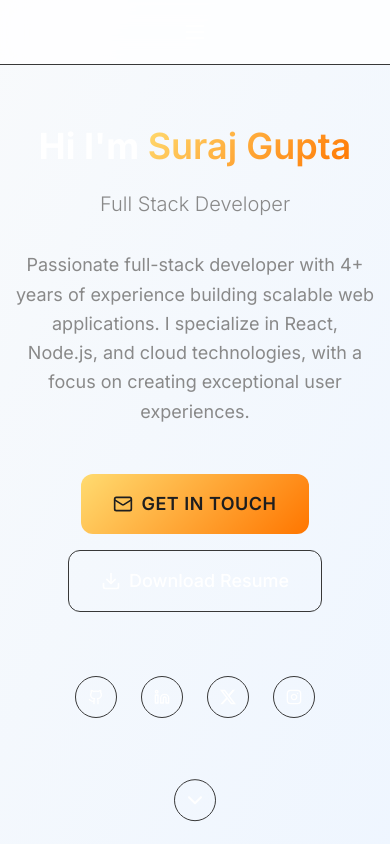
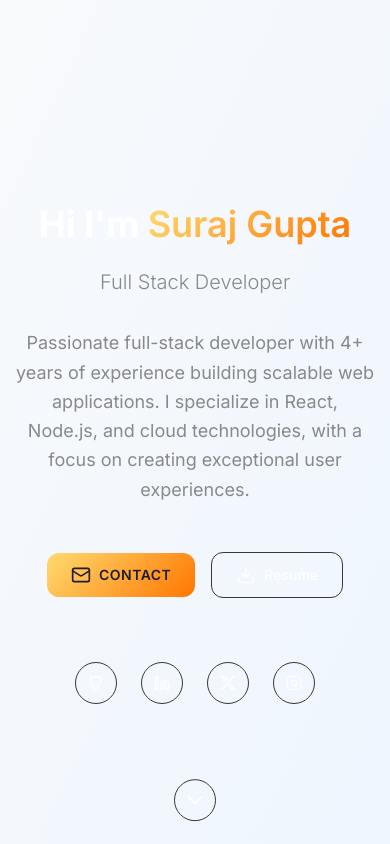
Before and after one commit to suraj5969/portfolio, a React (Vite) app: page / in a window 390 px wide. Shown: the top 844 px of the page. Built offline with nearby package versions, Linux system fonts and the light colour scheme.

Commit message:
make mobile frendily

```diff
--- a/src/App.tsx
+++ b/src/App.tsx
@@ -6,6 +6,8 @@ import Experience from "./components/Experience";
 import Projects from "./components/Projects";
 // import Contact from "./components/Contact";
 import Footer from "./components/Footer";
+import InfoCard from "./components/InfoCard";
+import { motion } from "framer-motion";
 
 function App() {
   return (
@@ -18,6 +20,23 @@ function App() {
         <Experience />
         <Projects />
         {/* <Contact /> */}
+        <div className="md:hidden section w-72 mx-auto">
+          <motion.div
+            initial={{ opacity: 0, y: 20 }}
+            whileInView={{ opacity: 1, y: 0 }}
+            transition={{ duration: 0.8 }}
+            viewport={{ once: true }}
+            className="text-center mb-16"
+          >
+            <h2 className="text-3xl md:text-4xl font-bold mb-4">
+              Get In <span className="gradient-text">Touch</span>
+            </h2>
+            <p className="text-lg text-muted-foreground max-w-2xl mx-auto">
+              I&apos;m always open to discussing new opportunities and interesting projects
+            </p>
+          </motion.div>
+          <InfoCard />
+        </div>
       </div>
       <Footer />
     </main>
--- a/src/components/About.tsx
+++ b/src/components/About.tsx
@@ -48,7 +48,7 @@ const About = () => {
           className="mx-auto"
         >
           <div className="grid md:grid-cols-4 gap-8 items-start ">
-            <div className="col-span-1 md:col-span-1">
+            <div className="col-span-1 md:col-span-1 hidden md:block">
               <Sticky innerZ={100} className="w-72" top={navHeight || 80}>
                 <InfoCard />
               </Sticky>
@@ -72,7 +72,7 @@ const About = () => {
                   modern design patterns, and staying up-to-date with the latest technologies.
                 </p>
 
-                <div className="grid grid-cols-2 gap-6">
+                <div className="grid grid-cols-2 gap-6 text-center md:text-left">
                   <div>
                     <h3 className="font-semibold text-lg mb-2">Experience</h3>
                     <p className="text-2xl font-bold text-primary">4+ Years</p>
--- a/src/components/Hero.tsx
+++ b/src/components/Hero.tsx
@@ -1,17 +1,20 @@
-import { motion } from 'framer-motion';
-import { ChevronDown, Download, Mail } from 'lucide-react';
-import { personalInfo, socialLinks } from '@/lib/data';
+import { motion } from "framer-motion";
+import { ChevronDown, Download, Mail } from "lucide-react";
+import { personalInfo, socialLinks } from "@/lib/data";
 
 const Hero = () => {
   const scrollToSection = (sectionId: string) => {
     const element = document.getElementById(sectionId);
     if (element) {
-      element.scrollIntoView({ behavior: 'smooth' });
+      element.scrollIntoView({ behavior: "smooth" });
     }
   };
 
   return (
-    <section id="hero" className="min-h-screen flex items-center justify-center relative bg-gradient-to-br from-slate-50 to-blue-50 dark:from-slate-900 dark:to-slate-800">
+    <section
+      id="hero"
+      className="min-h-screen flex pt-16 md:pt-0 items-center justify-center relative bg-gradient-to-br from-slate-50 to-blue-50 dark:from-slate-900 dark:to-slate-800"
+    >
       <div className="container text-center">
         <motion.div
           initial={{ opacity: 0, y: 20 }}
@@ -25,10 +28,7 @@ const Hero = () => {
             animate={{ opacity: 1, y: 0 }}
             transition={{ duration: 0.8, delay: 0.2 }}
           >
-            Hi I&apos;m{' '}
-            <span className="gradient-text">
-              {personalInfo.name}
-            </span>
+            Hi I&apos;m <span className="gradient-text">{personalInfo.name}</span>
           </motion.h1>
 
           <motion.h2
@@ -50,7 +50,7 @@ const Hero = () => {
           </motion.p>
 
           <motion.div
-            className="flex flex-col sm:flex-row gap-4 justify-center items-center mb-16"
+            className="flex flex-row gap-4 justify-center items-center mb-16"
             initial={{ opacity: 0, y: 20 }}
             animate={{ opacity: 1, y: 0 }}
             transition={{ duration: 0.8, delay: 0.8 }}
@@ -58,20 +58,22 @@ const Hero = () => {
             <a
               // onClick={() => scrollToSection('contact')}
               href="mailto:surajgupta6178@gmail.com"
-              className="btn-primary flex items-center gap-2 text-lg px-8 py-4"
+              className="btn-primary flex items-center gap-2 text-sm px-6 py-3 md:text-lg md:px-8 md:py-4"
             >
               <Mail size={20} />
-              Get In Touch
+              <span className="block md:hidden">Contact</span>
+              <span className="hidden md:block">Get In Touch</span>
             </a>
 
             <a
               href={personalInfo.resumeUrl}
               target="_blank"
               rel="noopener noreferrer"
-              className="btn-secondary flex items-center gap-2 text-lg px-8 py-4"
+              className="btn-secondary flex items-center gap-2 text-sm px-6 py-3 md:text-lg md:px-8 md:py-4"
             >
               <Download size={20} />
-              Download Resume
+              <span className="block md:hidden">Resume</span>
+              <span className="hidden md:block">Download Resume</span>
             </a>
           </motion.div>
 
@@ -122,7 +124,7 @@ const Hero = () => {
       </div>
 
       <motion.button
-        onClick={() => scrollToSection('about')}
+        onClick={() => scrollToSection("about")}
         className="absolute bottom-8 left-1/2 transform -translate-x-1/2 p-2 rounded-full border border-border hover:text-accent transition-colors"
         animate={{ y: [0, 10, 0] }}
         transition={{ duration: 2, repeat: Infinity, ease: "easeInOut" }}
--- a/src/components/Navigation.tsx
+++ b/src/components/Navigation.tsx
@@ -50,7 +50,7 @@ const Navigation = () => {
       animate={{ y: 0 }}
       transition={{ duration: 0.5 }}
       id="navigation"
-      className="fixed top-0 left-0 right-0 z-50 bg-white/80 dark:bg-slate-900/80 backdrop-blur-md border-b border-border"
+      className="hidden md:block fixed top-0 left-0 right-0 z-50 bg-white/80 dark:bg-slate-900/80 backdrop-blur-md border-b border-border"
     >
       <div className="container">
         <div className="flex items-center justify-center h-16">
--- a/src/components/Skills.tsx
+++ b/src/components/Skills.tsx
@@ -47,7 +47,23 @@ import { tools } from "@/lib/data";
 //   );
 // };
 
+
+import { useState } from "react";
+
 const Skills = () => {
+  const [flippedIdx, setFlippedIdx] = useState<number | null>(null);
+
+  // Detect if device is touch (mobile/tablet)
+  const isTouchDevice = typeof window !== "undefined" && (
+    "ontouchstart" in window || navigator.maxTouchPoints > 0
+  );
+
+  const handleCardClick = (idx: number) => {
+    if (isTouchDevice) {
+      setFlippedIdx(flippedIdx === idx ? null : idx);
+    }
+  };
+
   return (
     <section id="skills" className="section bg-slate-50 dark:bg-slate-800">
       <div className="container grid md:grid-cols-4 gap-8 items-start ">
@@ -70,7 +86,10 @@ const Skills = () => {
 
           {/* Tool Cards Grid */}
           <div className="grid grid-cols-2 sm:grid-cols-3 md:grid-cols-4 lg:grid-cols-6 gap-8 justify-center max-w-6xl mx-auto">
-            {tools.map((tool, idx) => (
+            {tools.map((tool, idx) => {
+              // Determine if this card should be flipped (on mobile)
+              const isFlipped = isTouchDevice && flippedIdx === idx;
+              return (
                 <motion.div
                   key={tool.name}
                   initial={{ opacity: 0, scale: 0.8, y: 30 }}
@@ -78,10 +97,18 @@ const Skills = () => {
                   transition={{ duration: 0.5, delay: idx * 0.08 }}
                   viewport={{ once: true }}
                   className="relative group cursor-pointer"
+                  onClick={() => handleCardClick(idx)}
                 >
                   {/* Card Container */}
                   <div className="w-32 h-40 mx-auto [perspective:800px]">
-                  <div className="relative w-full h-full transition-transform duration-500 [transform-style:preserve-3d] group-hover:[transform:rotateY(180deg)]">
+                    <div
+                      className={
+                        "relative w-full h-full transition-transform duration-500 [transform-style:preserve-3d] " +
+                        (isFlipped
+                          ? "[transform:rotateY(180deg)]"
+                          : "group-hover:[transform:rotateY(180deg)]")
+                      }
+                    >
                       {/* Front Side */}
                       <div className="absolute inset-0 flex flex-col items-center justify-center bg-white dark:bg-slate-900 rounded-xl shadow-lg border border-slate-200 dark:border-slate-700 [backface-visibility:hidden]">
                         <img src={tool.logoUrl} alt={tool.name} className="w-16 h-16 object-contain mb-2" />
@@ -97,7 +124,8 @@ const Skills = () => {
                     </div>
                   </div>
                 </motion.div>
-            ))}
+              );
+            })}
           </div>
         </div>
       </div>
--- a/src/lib/data.ts
+++ b/src/lib/data.ts
@@ -208,7 +208,7 @@ export const projects: Project[] = [
     description:
       "A customizable dashboard application that allows users to create personalized dashboards according to their needs. Features include drag-and-drop widget placement, data visualization, and multiple graph types.",
     technologies: ["React", "Apex Charts", "D3.js", "Tailwind CSS"],
-    imageUrl: "/images/custom-dash.png",
+    imageUrl: "/images/dash.png",
     // githubUrl: "
   },
 ];
```
Also changed, not shown: public/images/dash.png (added). Lines whose indentation alone changed are shown as unchanged.
